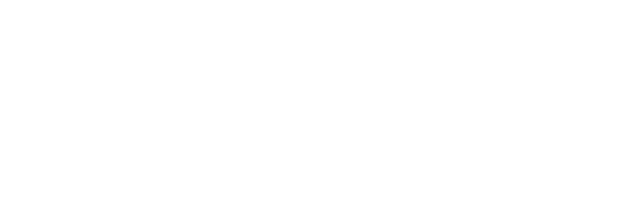
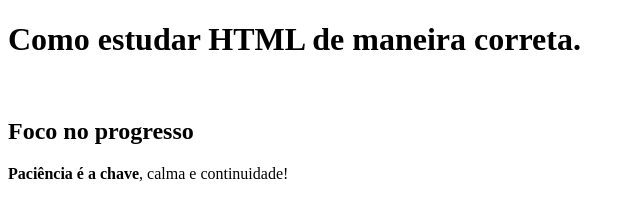
Before and after one commit to PsicoJazz/EstudosGITHUB, a plain HTML site: page public_html/index.html in a window 1280 px wide. Shown: the whole page, without its empty margins (0-640 px from the left). Drawn offline with Linux system fonts and the light colour scheme.

Commit message:
Modifiquei o titulo e inseri h1, h2, paragrafo e negrito index.html

```diff
--- a/public_html/index.html
+++ b/public_html/index.html
@@ -1,11 +1,22 @@
 <!DOCTYPE html>
-<html lang="en">
+<html lang="pt-br">
 <head>
     <meta charset="UTF-8">
     <meta name="viewport" content="width=device-width, initial-scale=1.0">
-    <title>Document</title>
+    <title>Estudos Iniciais</title>
 </head>
 <body>
 
+    <header>
+
+        <h1>Como estudar HTML de maneira correta.</h1>
+
+        <br>
+
+        <h2>Foco no progresso</h2>
+        <p><b>Paciência é a chave</b>, calma e continuidade!</p>
+
+
+    </header>
 </body>
 </html>
```
